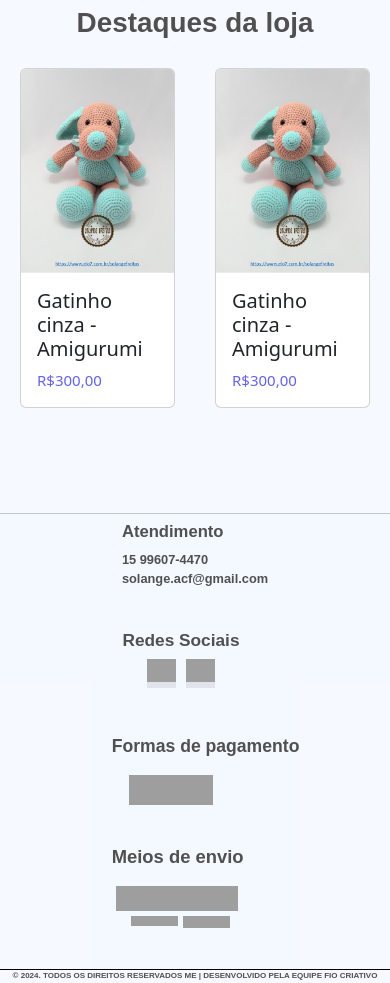
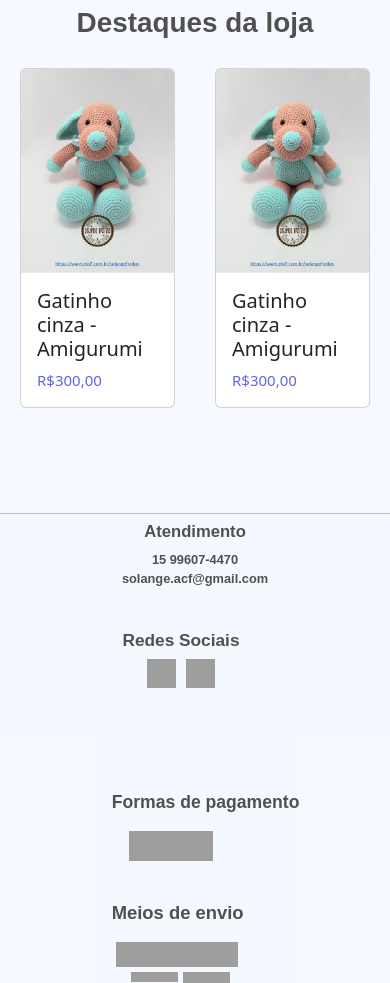
Before and after one commit to PedroMTG/TCC, a PHP site: page /inicio.php in a window 390 px wide. Shown: the part 450-1433 px from the top of the page. Run offline with PHP 8.4, Linux system fonts and the light colour scheme; some libraries are stand-ins or nearby versions; grey boxes are pictures that could not be loaded.

Commit message:
erroDoNoob

```diff
--- a/CSS/style.css
+++ b/CSS/style.css
@@ -641,9 +641,9 @@ header{
         height: 30px;
         margin-right: 10px;
       }
+      /* RODAPE MOBILE */
+      .rodape-corpo{
 
-      .rodape-corpo{
-        height: 20vh;
         width: 100%;
         background-color: var(--corfundo);
         bottom: 0;
@@ -651,6 +651,7 @@ header{
         display: flex;
         flex-direction: column;
         align-items: center;
+        justify-content: center;
       }
 
       .rodape-principal{
@@ -783,6 +784,13 @@ header{
         margin-left: 11vh;
         margin-top: 13.7vh;
       }
+      .alinha-noob{
+        display: flex;
+        flex-direction: column;
+        align-items: center;
+        justify-content: center;
+      }
+      /* FECHA RODAPE MOBILE */
 
       /* LOGIN MOBILE*/
         /* ICONE DE OLHO */
--- a/footer.php
+++ b/footer.php
@@ -3,7 +3,7 @@
     <div class="rodape-principal">
         <div class="rodape-corpo font_1">
             <div class="rodape-atendimento font_1">
-                <div>
+                <div class="alinha-noob">
                     <h1>Atendimento</h1>
                     <div class="r-p"><i class="ph ph-phone"></i>15 99607-4470</div>
                     <div class="r-p">solange.acf@gmail.com</div>
```
